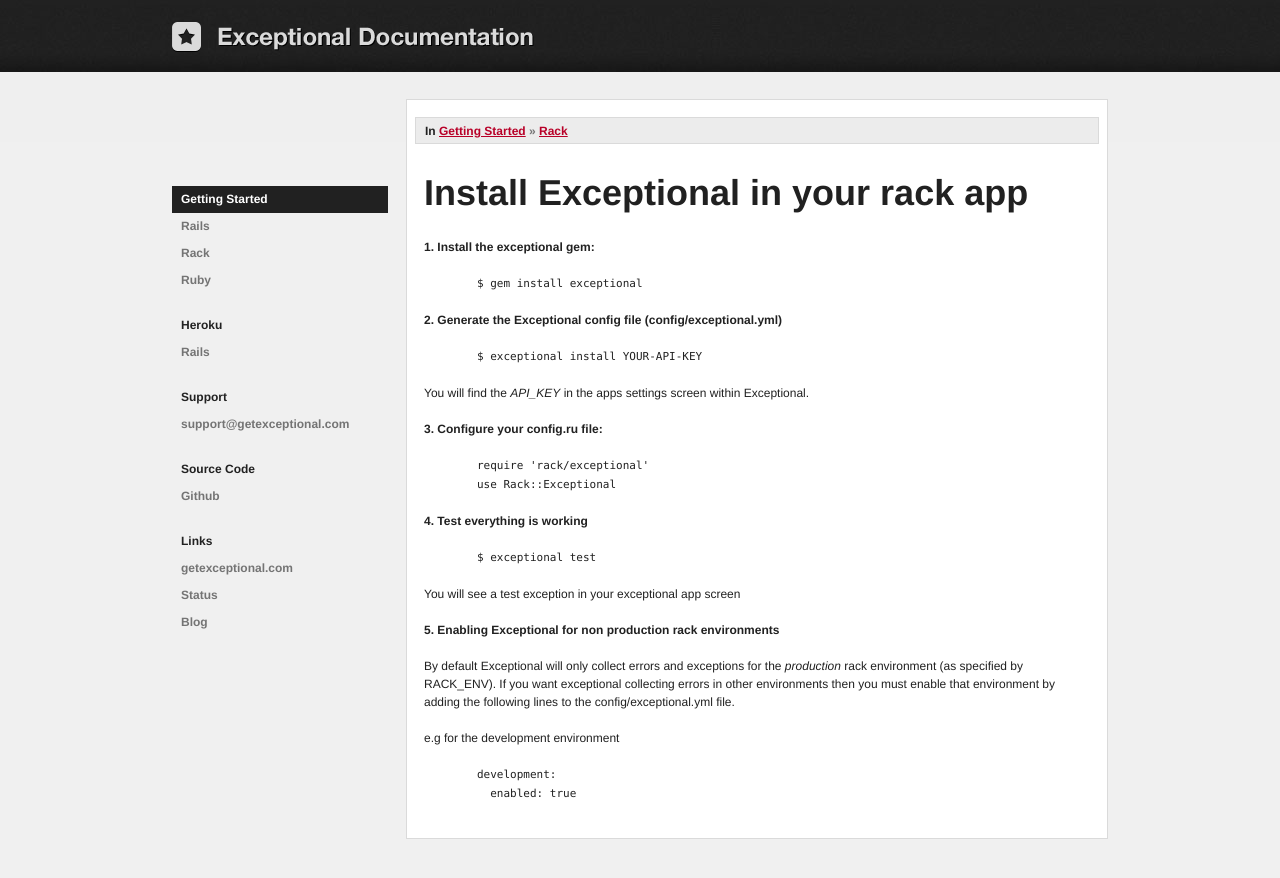
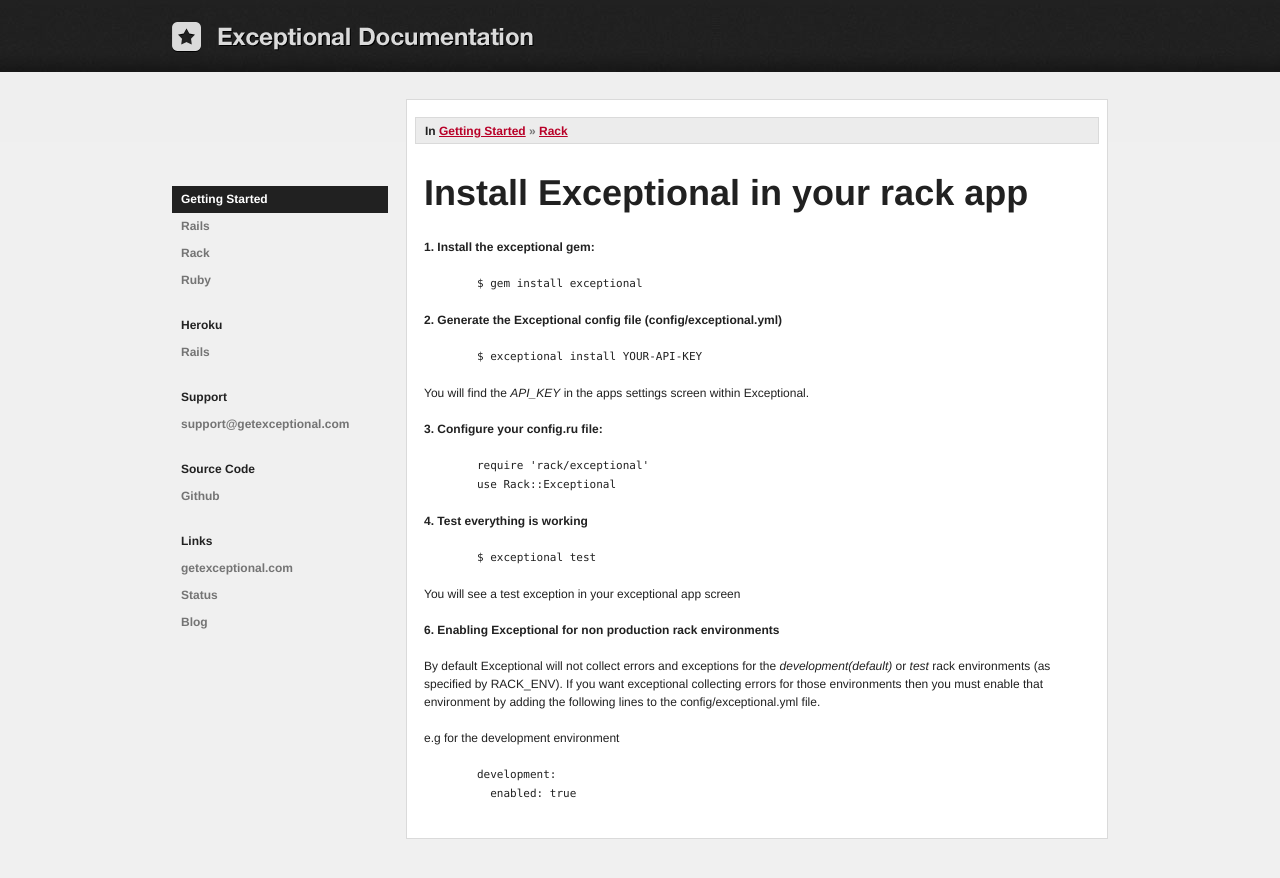
Before and after one commit to exceptional/exceptional, a Jekyll site: the page built from docs/getting_started/rack.html, in a window 1280 px wide. Shown: the top 878 px of the page. Built offline with Jekyll 4.4.1, drawn with Linux system fonts in a browser that asks for light colours; nearby versions of some CDN libraries.

Commit message:
rails/rack environment text

```diff
--- a/docs/getting_started/rack.html
+++ b/docs/getting_started/rack.html
@@ -33,8 +33,8 @@ title: Exceptional on Rack
 <pre><code>	$ exceptional test</pre></code>
 <p>You will see a test exception in your exceptional app screen</p>
 
-<h3>5. Enabling Exceptional for non production rack environments</h3>
-<p>By default Exceptional will only collect errors and exceptions for the <i>production</i> rack environment (as specified by RACK_ENV). If you want exceptional collecting errors in other environments then you must enable that environment by adding the following lines to the config/exceptional.yml file.
+<h3>6. Enabling Exceptional for non production rack environments</h3>
+<p>By default Exceptional will not collect errors and exceptions for the <i>development(default)</i> or <i>test</i> rack environments (as specified by RACK_ENV). If you want exceptional collecting errors for those environments then you must enable that environment by adding the following lines to the config/exceptional.yml file.
 <p>e.g for the development environment</p>
 
 <pre><code>	development:
--- a/docs/getting_started/rails.html
+++ b/docs/getting_started/rails.html
@@ -37,7 +37,7 @@ title: Exceptional on Rails
 <p>You will see a test exception in your exceptional app screen</p>
 
 <h3>6. Enabling Exceptional for non production rails environments</h3>
-<p>By default Exceptional will only collect errors and exceptions for the <i>production</i> rails environment (as specified by RAILS_ENV). If you want exceptional collecting errors in other environments then you must enable that environment by adding the following lines to the config/exceptional.yml file.
+<p>By default Exceptional will not collect errors and exceptions for the <i>development(default)</i> or <i>test</i> rails environments (as specified by RAILS_ENV). If you want exceptional collecting errors for those environments then you must enable that environment by adding the following lines to the config/exceptional.yml file.
 <p>e.g for the development environment</p>
 
 <pre><code>	development:
```
